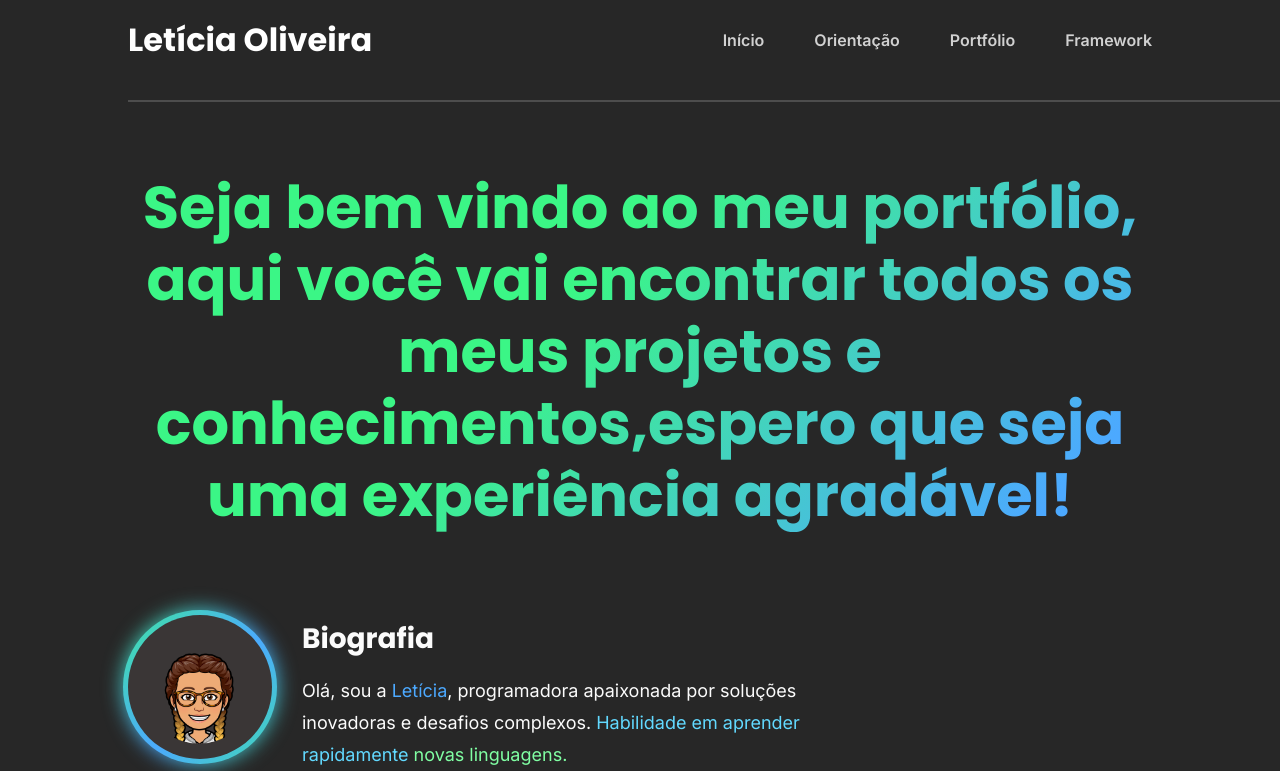
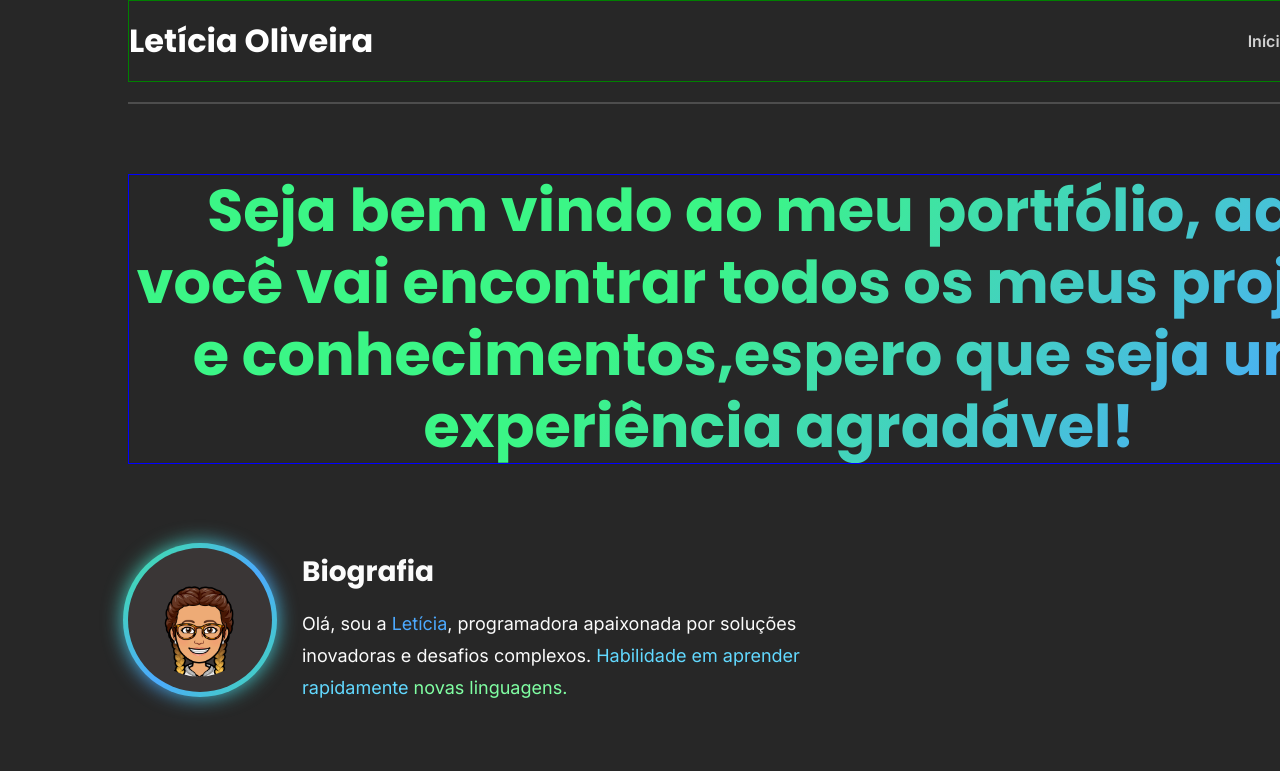
Before and after one commit to leticialiveira/Portfolio-Leticia, a Vue app: page / in a window 1280 px wide. Shown: the top 771 px of the page. Built offline with nearby package versions, Linux system fonts and the light colour scheme.

Commit message:
atualizei minhas redes.

```diff
--- a/src/App.vue
+++ b/src/App.vue
@@ -25,5 +25,7 @@ footer {
   height: auto;
   margin-top: 120px;
   gap: 70px;
+  width: 1550px;
+
 }
 </style>
--- a/src/components/HeaderVue.vue
+++ b/src/components/HeaderVue.vue
@@ -20,7 +20,8 @@
     align-items: center;
     flex-direction: row;
     justify-content: space-between;
-    width: 80vw;
+    width: 1550px;
+    border: solid 1px green;
 }
 h1 {
     font-family: 'Poppins', sans-serif;
--- a/src/components/SectionBiography.vue
+++ b/src/components/SectionBiography.vue
@@ -81,8 +81,9 @@
   display: flex;
   align-items: center;
   justify-content: center;
-  width: 100%;
+  width: auto;
   height: auto;
+  border: solid 1px blue;
 }
 
 .text {
@@ -98,7 +99,6 @@
   width: 1300px;
   text-align: center;
   overflow: hidden;
-  margin: 0 auto;
 }
 
 .persona-biography {
@@ -190,12 +190,15 @@
   flex-direction: column;
   align-items: center;
   color: #fbfbfb;
+  border: solid 1px red;
+  width: auto;
 }
 .link-biography h2 {
   font-style: normal;
   font-weight: 700;
   font-size: 28px;
   line-height: 72px;
+  width: 100%;
 }
 .icons-biography {
   display: flex;
```
